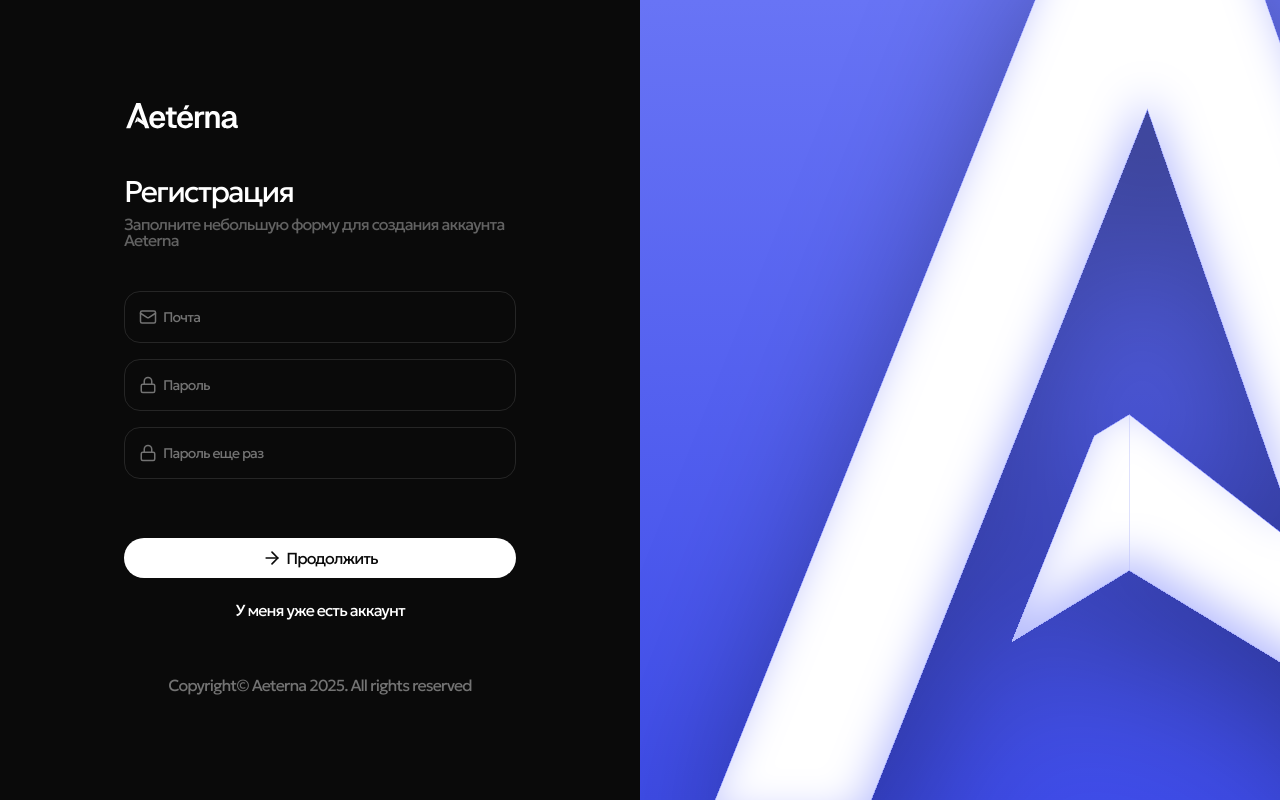
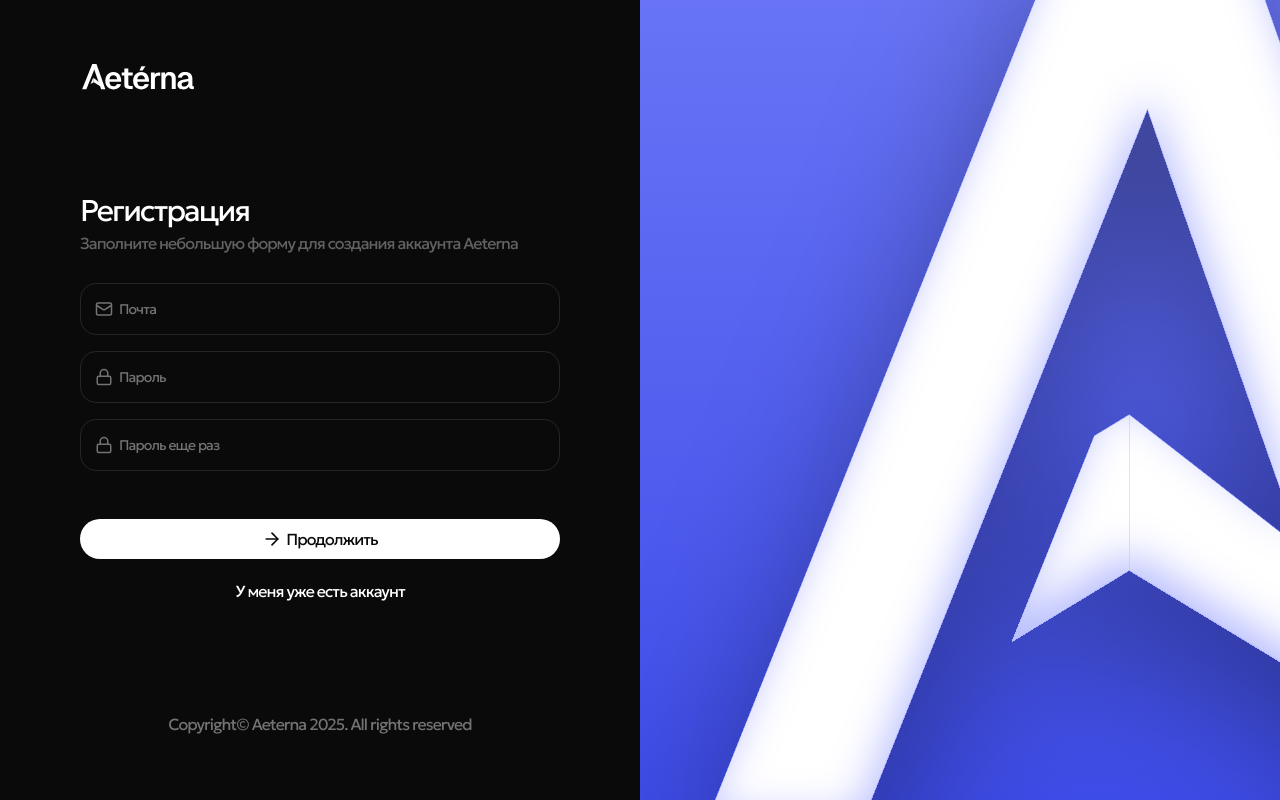
Before and after one commit to ECS1PLE/Aeterna-Sso, a Next.js app: page /register in a window 1280 px wide. Built offline with nearby package versions, Linux system fonts and the light colour scheme.

Commit message:
Finaly version /register before watch from designer

```diff
--- a/src/app/Block.tsx
+++ b/src/app/Block.tsx
@@ -12,7 +12,8 @@ const Block = () => {
         <MainBlock
           title="Авторизация"
           text="Для входа в аккаунт Aeterna введите ваши данные"
-          className="relative z-1"
+          className="relative z-1 sm:!w-[409px] w-full"
+          ContainerClass="min-h-screen sm:ml-[248px]"
         >
           <Auth />
         </MainBlock>
--- a/src/app/layout.tsx
+++ b/src/app/layout.tsx
@@ -47,7 +47,7 @@ export default function RootLayout({
         {showBlock && (
           <Link href="/">
             <div
-              className="flex gap-[18px] absolute z-2 top-[55px] left-[52px] w-auto"
+              className="flex gap-[18px] absolute z-2 top-[55px] sm:left-[52px] w-auto"
               style={{ color: "var(--Typography-secondary, #FFFFFFB2)" }}
             >
               <ArrowLeft className="stroke-current" />
--- a/src/app/register/page.tsx
+++ b/src/app/register/page.tsx
@@ -7,6 +7,7 @@ import { ArrowRight, LockIcon, Mail } from "lucide-react";
 import { useRef, useState } from "react";
 import Link from "next/link";
 import Copiright from "@/components/Copiright/Copiright";
+import Logo from "@/components/Illustrations/Logo";
 
 const Registration = () => {
   const emailRef = useRef<InputHandle>(null);
@@ -26,11 +27,14 @@ const Registration = () => {
     }
   };
   return (
-    <section className="flex min-h-screen flex-col w-auto sm:!w-[50%]">
+    <section className="flex max-h-screen flex-col w-auto sm:!w-[50%] items-center">
+      <div className="flex flex-col sm:!w-[480px] !h-screen py-[64px] justify-between">
+        <Logo className="h-[26px]" />
         <MainBlock
-        className="!border-0 bg-none !mx-auto sm:!w-[480px] !h-full py-[64px] justify-between"
+          className="!border-0 !m-0 bg-none sm:w-[480px] !p-0 !h-min"
           title="Регистрация"
           text="Заполните небольшую форму для создания аккаунта Aeterna"
+          showLogo={false}
         >
           <div className="flex flex-col gap-4 w-full">
             <Input
@@ -70,8 +74,9 @@ const Registration = () => {
               <UIButton color="transparent">У меня уже есть аккаунт</UIButton>
             </Link>
           </section>
+        </MainBlock>
         <Copiright />
-      </MainBlock>
+      </div>
     </section>
   );
 };
--- a/src/components/Blocks/MainBlock.tsx
+++ b/src/components/Blocks/MainBlock.tsx
@@ -10,6 +10,8 @@ interface MainBlockProps {
   title?: string;
   text?: string;
   classNameLogo?: string;
+  showLogo?: boolean;
+  ContainerClass?: string;
 }
 
 const MainBlock: React.FC<MainBlockProps> = ({
@@ -17,6 +19,8 @@ const MainBlock: React.FC<MainBlockProps> = ({
   className,
   title,
   text,
+  showLogo = true,
+  ContainerClass,
 }) => {
   //   const pathname = usePathname();
   //   const [isRegister, setIsRegister] = useState(false);
@@ -24,13 +28,13 @@ const MainBlock: React.FC<MainBlockProps> = ({
   //     setIsRegister(pathname === "/register");
   //   }, [pathname]);
   return (
-    <div className="flex min-h-screen">
+    <div className={`flex ${ContainerClass}`}>
       <div
-        className={`flex h-auto sm:w-[409px] flex-col items-start p-11 gap-[43px]
+        className={`flex h-auto flex-col items-start p-11 gap-8
                 bg-gradient-to-b from-[#1F1F1F] to-[#0A0A0A] border-[0.5px] border-neutral-600
-                rounded-3xl ml-[248px] mt-auto mb-auto ${className}`}
+                rounded-3xl mt-auto mb-auto ${className}`}
       >
-        <Logo />
+        {showLogo && <Logo />}
         <div className="flex flex-col gap-[4px]">
           <h2 className="text-white text-3xl leading-[40px] tracking-[-1.8px] font-normal font-geologica">
             {title}
```
Lines whose indentation alone changed are shown as unchanged.
